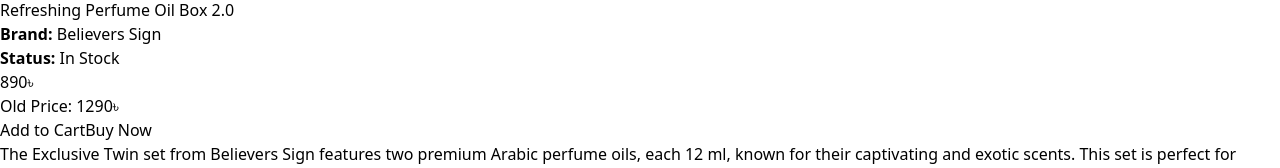
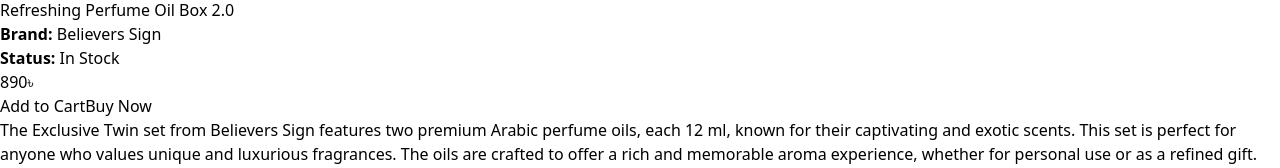
Before and after one commit to coderBelal/by-shop, a Next.js app: page /attar/1 in a window 1280 px wide. Shown: the part 476-644 px from the top of the page. Built offline with nearby package versions, Linux system fonts and the light colour scheme.

Commit message:
Update page.tsx

```diff
--- a/src/app/attar/[id]/page.tsx
+++ b/src/app/attar/[id]/page.tsx
@@ -1,4 +1,4 @@
- "use client";
+  "use client";
 
 import { useRouter } from 'next/navigation';
 import { useParams } from 'next/navigation';
@@ -9,7 +9,7 @@
     id: 1,
     title: 'Refreshing Perfume Oil Box 2.0',
     price: 890,
-    oldPrice: 1290,
+
     brand: 'Believers Sign',
     status: 'In Stock',
     desc: 'The Exclusive Twin set from Believers Sign features two premium Arabic perfume oils, each 12 ml, known for their captivating and exotic scents. This set is perfect for anyone who values unique and luxurious fragrances. The oils are crafted to offer a rich and memorable aroma experience, whether for personal use or as a refined gift. With an original price of 1900, this exclusive set is now available for 950, offering exceptional value for its quality.',
@@ -19,7 +19,7 @@
     id: 2,
     title: 'Exclusive Twin - 12 ml',
     price: 950,
-    oldPrice: 1900,
+
     brand: 'Believers Sign',
     status: 'In Stock',
     desc: 'The Exclusive Twin set from Believers Sign features two premium Arabic perfume oils, each 12 ml, known for their captivating and exotic scents. This set is perfect for anyone who values unique and luxurious fragrances. The oils are crafted to offer a rich and memorable aroma experience, whether for personal use or as a refined gift. With an original price of 1900, this exclusive set is now available for 950, offering exceptional value for its quality.',
@@ -29,7 +29,7 @@
     id: 3,
     title: 'Platinum Attar - Wooden Box',
     price: 5000,
-    oldPrice: null,
+
     brand: 'Believers Sign',
     status: 'In Stock',
     desc: 'Experience luxury with the Platinum Attar from Believers Sign, presented in an elegant wooden box. This attar is known for its high-quality ingredients and sophisticated fragrance, making it an excellent choice for those who appreciate a refined scent. Ideal for gifting or personal use, the wooden box adds a touch of elegance to the presentation. With a price of 5000 and no old price, it reflects its premium status and quality, making it a standout choice for fragrance lovers.',
@@ -80,11 +80,7 @@
             <p className="text-xl sm:text-2xl text-orange-600 font-semibold mb-2">
               {product.price}৳
             </p>
-            {product.oldPrice && (
-              <p className="text-lg sm:text-xl text-red-600 line-through">
-                Old Price: {product.oldPrice}৳
-              </p>
-            )}
+
           </div>
 
           {/* Action Buttons */}
```
